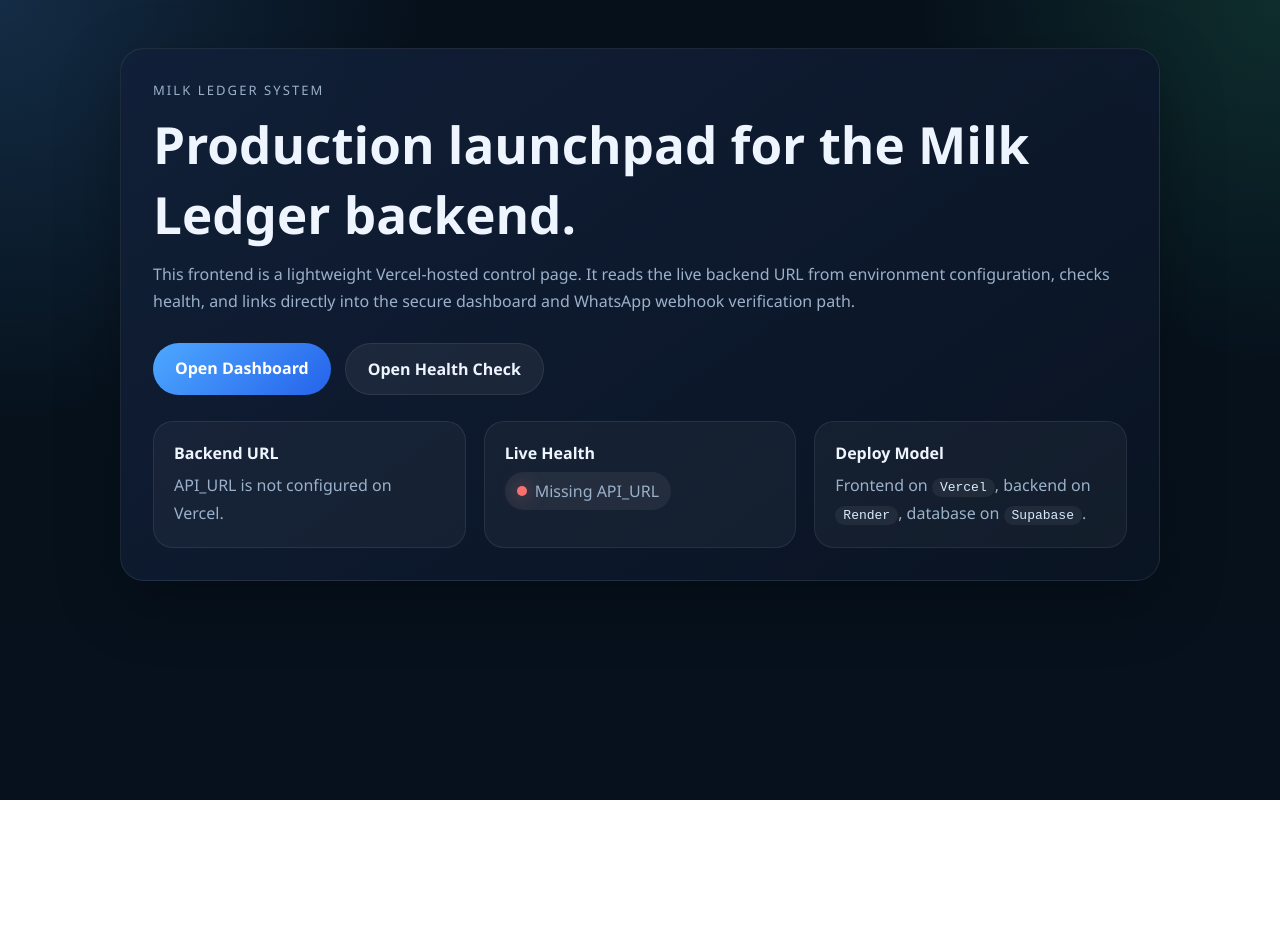
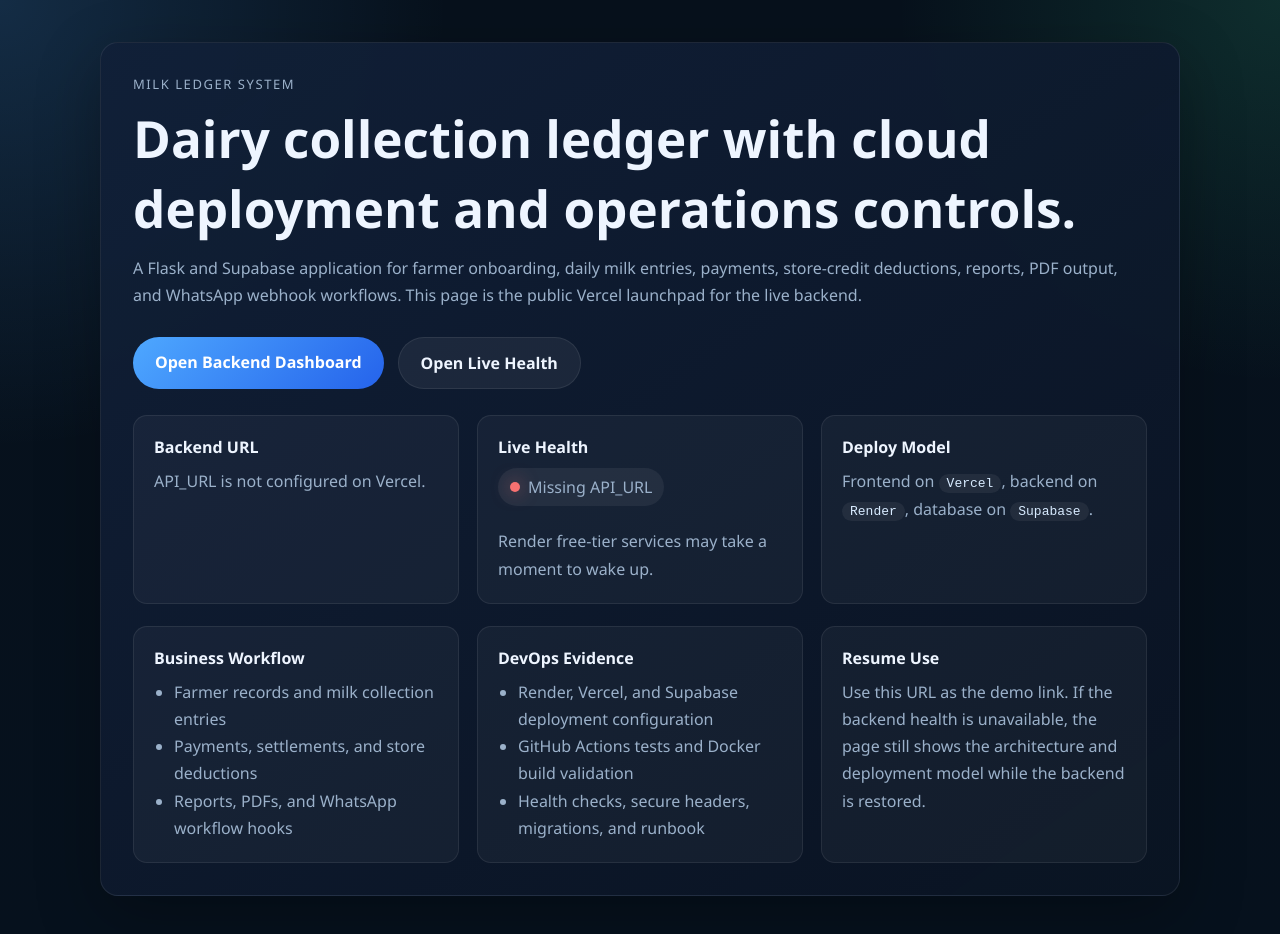
Before and after one commit to Chandrumgchandu/milk-ledger, a plain HTML site: page frontend/index.html in a window 1280 px wide. Before the commit the page ends 800 px from the top, so only its background shows below. Drawn offline with Linux system fonts and the light colour scheme.

Commit message:
feat: improve recruiter-facing demo page

```diff
--- a/frontend/index.html
+++ b/frontend/index.html
@@ -8,11 +8,11 @@
       :root {
         --bg: #06111d;
         --panel: #0f1d31;
-        --panel-2: #14253d;
         --text: #eef5ff;
         --muted: #9bb1ca;
         --accent: #3ddc97;
         --accent-2: #4ea8ff;
+        --warning: #facc15;
       }
       * { box-sizing: border-box; }
       body {
@@ -26,34 +26,42 @@
         min-height: 100vh;
       }
       .wrap {
-        max-width: 1080px;
+        max-width: 1120px;
         margin: 0 auto;
-        padding: 48px 20px 72px;
+        padding: 42px 20px 64px;
       }
       .hero {
         background: linear-gradient(145deg, rgba(17, 32, 56, 0.96), rgba(10, 20, 35, 0.94));
         border: 1px solid rgba(255,255,255,0.08);
-        border-radius: 24px;
+        border-radius: 18px;
         padding: 32px;
         box-shadow: 0 20px 64px rgba(0,0,0,0.28);
       }
       .eyebrow {
         color: var(--muted);
         text-transform: uppercase;
-        letter-spacing: 0.16em;
+        letter-spacing: 0.12em;
         font-size: 13px;
         margin-bottom: 10px;
       }
       h1 {
-        font-size: clamp(2rem, 4vw, 3.4rem);
+        font-size: clamp(2rem, 4vw, 3.25rem);
         margin: 0 0 12px;
       }
-      p {
+      h2 {
+        margin: 0 0 10px;
+        font-size: 1rem;
+      }
+      p, li {
         color: var(--muted);
         line-height: 1.7;
-        margin: 0;
       }
-      .actions, .meta {
+      p { margin: 0; }
+      ul {
+        margin: 10px 0 0;
+        padding-left: 20px;
+      }
+      .actions {
         display: flex;
         flex-wrap: wrap;
         gap: 14px;
@@ -86,12 +94,8 @@
       .card {
         background: rgba(255,255,255,0.04);
         border: 1px solid rgba(255,255,255,0.08);
-        border-radius: 20px;
+        border-radius: 14px;
         padding: 20px;
-      }
-      .card h2 {
-        margin: 0 0 8px;
-        font-size: 1rem;
       }
       .status {
         display: inline-flex;
@@ -110,12 +114,14 @@
       }
       .dot.ok { background: var(--accent); box-shadow: 0 0 18px rgba(61,220,151,0.65); }
       .dot.bad { background: #f87171; box-shadow: 0 0 18px rgba(248,113,113,0.65); }
+      .dot.warn { background: var(--warning); box-shadow: 0 0 18px rgba(250,204,21,0.55); }
       code {
         color: #d8ebff;
         background: rgba(255,255,255,0.06);
         padding: 2px 8px;
         border-radius: 999px;
       }
+      .section { margin-top: 22px; }
     </style>
     <script src="/api/config.js"></script>
     <script defer src="/app.js"></script>
@@ -124,15 +130,15 @@
     <main class="wrap">
       <section class="hero">
         <div class="eyebrow">Milk Ledger System</div>
-        <h1>Production launchpad for the Milk Ledger backend.</h1>
+        <h1>Dairy collection ledger with cloud deployment and operations controls.</h1>
         <p>
-          This frontend is a lightweight Vercel-hosted control page. It reads the live backend URL from environment configuration,
-          checks health, and links directly into the secure dashboard and WhatsApp webhook verification path.
+          A Flask and Supabase application for farmer onboarding, daily milk entries, payments, store-credit deductions,
+          reports, PDF output, and WhatsApp webhook workflows. This page is the public Vercel launchpad for the live backend.
         </p>
 
         <div class="actions">
-          <a class="btn btn-primary" id="openDashboard" href="#" target="_blank" rel="noreferrer">Open Dashboard</a>
-          <a class="btn btn-secondary" id="openHealth" href="#" target="_blank" rel="noreferrer">Open Health Check</a>
+          <a class="btn btn-primary" id="openDashboard" href="#" target="_blank" rel="noreferrer">Open Backend Dashboard</a>
+          <a class="btn btn-secondary" id="openHealth" href="#" target="_blank" rel="noreferrer">Open Live Health</a>
         </div>
 
         <div class="grid">
@@ -143,12 +149,36 @@
           <div class="card">
             <h2>Live Health</h2>
             <div class="status" id="healthBadge"><span class="dot"></span><span id="healthText">Checking backend...</span></div>
+            <p class="section" id="healthDetail">Render free-tier services may take a moment to wake up.</p>
           </div>
           <div class="card">
             <h2>Deploy Model</h2>
             <p>Frontend on <code>Vercel</code>, backend on <code>Render</code>, database on <code>Supabase</code>.</p>
           </div>
         </div>
+
+        <div class="grid section">
+          <div class="card">
+            <h2>Business Workflow</h2>
+            <ul>
+              <li>Farmer records and milk collection entries</li>
+              <li>Payments, settlements, and store deductions</li>
+              <li>Reports, PDFs, and WhatsApp workflow hooks</li>
+            </ul>
+          </div>
+          <div class="card">
+            <h2>DevOps Evidence</h2>
+            <ul>
+              <li>Render, Vercel, and Supabase deployment configuration</li>
+              <li>GitHub Actions tests and Docker build validation</li>
+              <li>Health checks, secure headers, migrations, and runbook</li>
+            </ul>
+          </div>
+          <div class="card">
+            <h2>Resume Use</h2>
+            <p>Use this URL as the demo link. If the backend health is unavailable, the page still shows the architecture and deployment model while the backend is restored.</p>
+          </div>
+        </div>
       </section>
     </main>
   </body>
```
